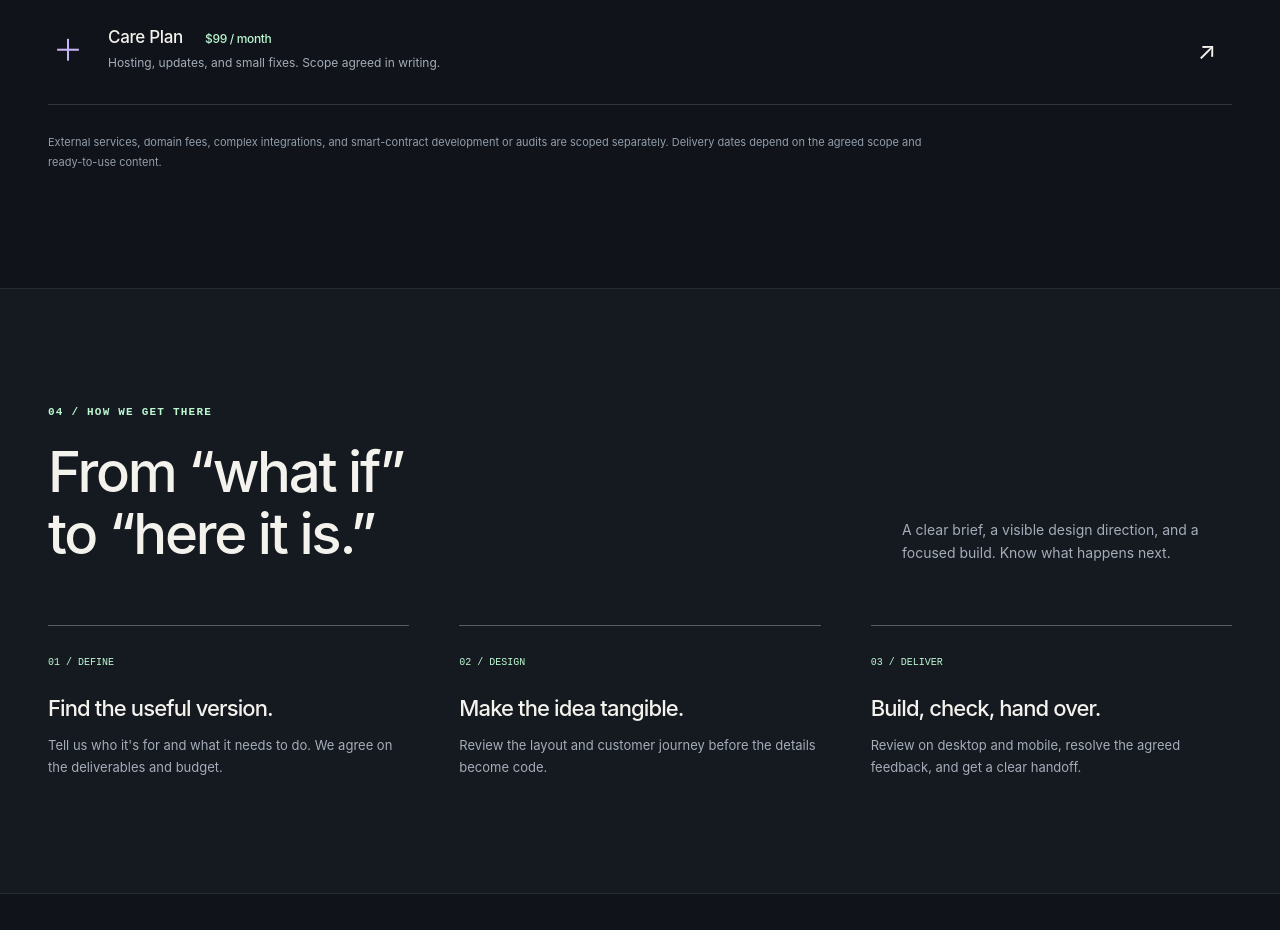
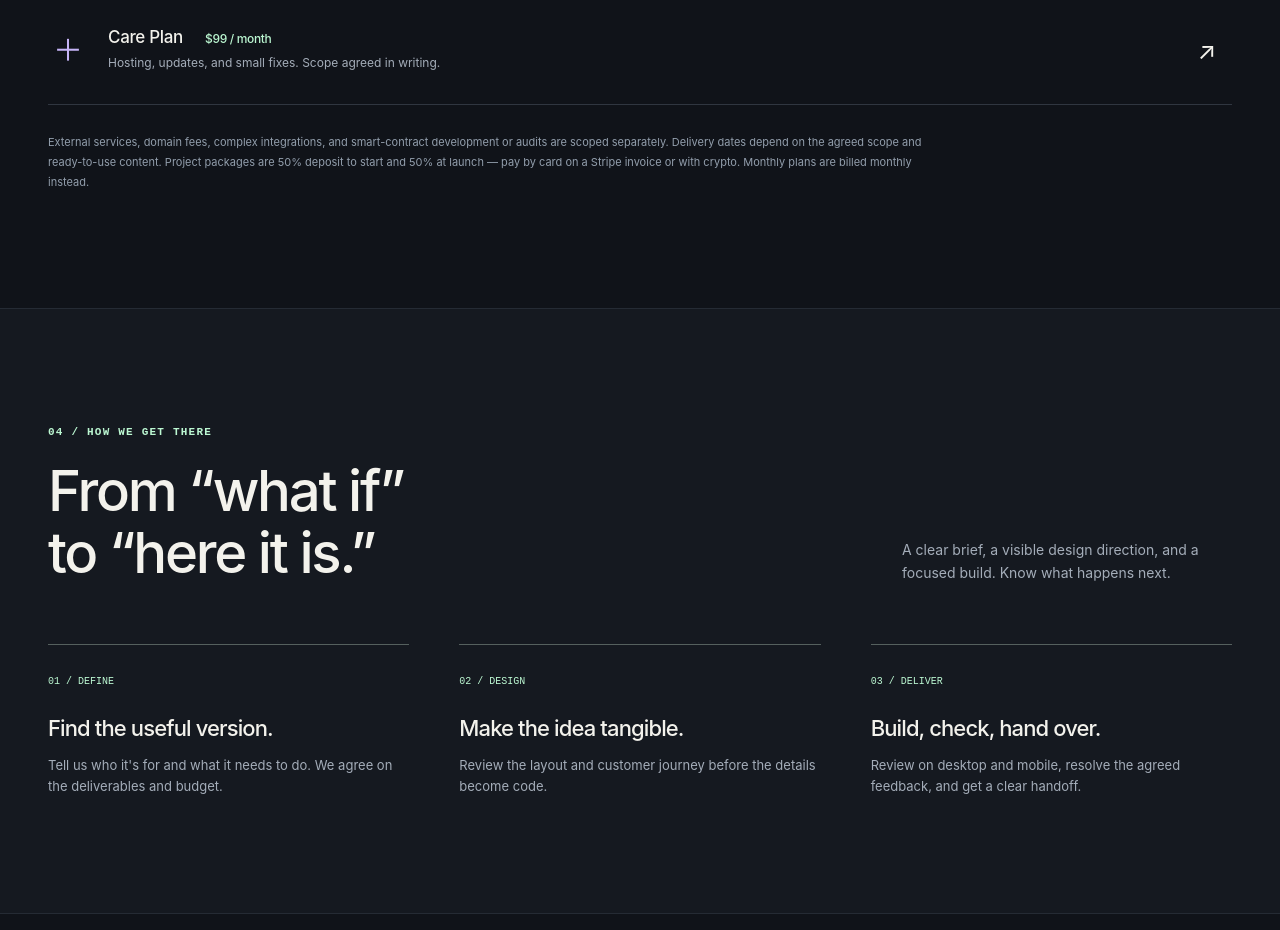
Before and after one commit to Kshot3000/Kshot-Apps-Dapps-Websites, a plain HTML site: page apps/web/index.html in a window 1280 px wide. Shown: the part 5340-6270 px from the top of the page. Drawn offline with Linux system fonts and the light colour scheme.

Commit message:
State 50/50 deposit terms on the homepage pricing section
The Business Site landing page and the billing tool both work on
50% deposit to start / 50% at launch, but the homepage pricing
section — the main pricing surface for the Starter, Business App,
Solana Dapp, and Token Launch packages — never said so. Buyers
comparing those tiers had no payment terms until after contacting
us. Add the terms to the pricing section note, scoped to project
packages (monthly plans are billed monthly instead), with a link
to the crypto pay page alongside the card/Stripe invoice option.

Verified: node tests/smoke.mjs all-pass and
node tests/storefront.test.mjs 4/4 on this branch.

```diff
--- a/apps/web/index.html
+++ b/apps/web/index.html
@@ -94,7 +94,7 @@
     </div>
     <div class="diy-row" id="diy"><p class="eyebrow">DIY TEMPLATES · Do it yourself from $14</p><div class="diy-links"><a href="https://kshotapps.gumroad.com/l/ewarrp" target="_blank" rel="noopener noreferrer">Solana Token Launch Site Kit <span>$39</span> <span aria-hidden="true">↗</span></a><a href="https://kshotapps.gumroad.com/l/yvupbz" target="_blank" rel="noopener noreferrer">Local Business Website Template <span>$24</span> <span aria-hidden="true">↗</span></a></div></div>
     <div class="extra-offers" id="launch"><article><span class="offer-icon" aria-hidden="true">◈</span><div><h3>Custom Dapp <span>from $3,500</span></h3><p>Wallet connection plus a scoped payment or access workflow.</p></div><a href="#contact" data-package="Custom Dapp" aria-label="Discuss a dapp on Cardano, Midnight, Ethereum or Solana">↗</a></article><article><span class="offer-icon" aria-hidden="true">✳</span><div><h3>Token Launch <span>$249 / $699</span></h3><p>Launch site, or a package with chart and swap integration.</p></div><a href="#contact" data-package="Token Launch Package" aria-label="Discuss a token launch package">↗</a></article><article><span class="offer-icon" aria-hidden="true">⌂</span><div><h3>Site Subscription <span>$79 / month</span></h3><p>No setup fee. A ready-made local business site with hosting and edits included. 12-month minimum. <a href="local-business/">See an example</a>.</p></div><a href="#contact" data-package="Site Subscription" aria-label="Discuss a site subscription">↗</a></article><article><span class="offer-icon" aria-hidden="true">＋</span><div><h3>Care Plan <span>$99 / month</span></h3><p>Hosting, updates, and small fixes. Scope agreed in writing.</p></div><a href="#contact" data-package="Care Plan" aria-label="Discuss a care plan">↗</a></article></div>
-    <p class="section-note">External services, domain fees, complex integrations, and smart-contract development or audits are scoped separately. Delivery dates depend on the agreed scope and ready-to-use content.</p>
+    <p class="section-note">External services, domain fees, complex integrations, and smart-contract development or audits are scoped separately. Delivery dates depend on the agreed scope and ready-to-use content. Project packages are 50% deposit to start and 50% at launch — pay by card on a Stripe invoice or <a href="pay-crypto/">with crypto</a>. Monthly plans are billed monthly instead.</p>
   </section>
   <section class="process-section"><div class="wrap section"><div class="section-heading"><div><p class="eyebrow">04 / HOW WE GET THERE</p><h2>From “what if”<br>to “here it is.”</h2></div><p>A clear brief, a visible design direction, and a focused build. Know what happens next.</p></div><ol class="process-grid"><li><span>01 / DEFINE</span><h3>Find the useful version.</h3><p>Tell us who it's for and what it needs to do. We agree on the deliverables and budget.</p></li><li><span>02 / DESIGN</span><h3>Make the idea tangible.</h3><p>Review the layout and customer journey before the details become code.</p></li><li><span>03 / DELIVER</span><h3>Build, check, hand over.</h3><p>Review on desktop and mobile, resolve the agreed feedback, and get a clear handoff.</p></li></ol></div></section>
   <section class="section wrap faq-section" aria-labelledby="faq-title"><div><p class="eyebrow">GOOD QUESTIONS</p><h2 id="faq-title">Before we build.</h2></div><div class="faq-list"><details><summary>I'm not sure which package I need.</summary><p>Start with your goal. A single offer may need one page; a business with several services may need a larger site. Use the brief below and choose “Help me decide.”</p></details><details><summary>Can you improve something I already have?</summary><p>Yes. Include the existing site or repo in your brief and explain what feels broken or dated. We will scope the most useful improvements first.</p></details><details><summary>Will I own the code?</summary><p>Source-code handoff and usage rights should be included in your written project scope. Third-party services and assets retain their own terms.</p></details><details><summary>Does a dapp package include a token or contract audit?</summary><p>No. Wallet interfaces and integrations are scoped separately from token creation, custom contracts, and independent security audits. We'll make that boundary explicit in the proposal.</p></details></div></section>
```
